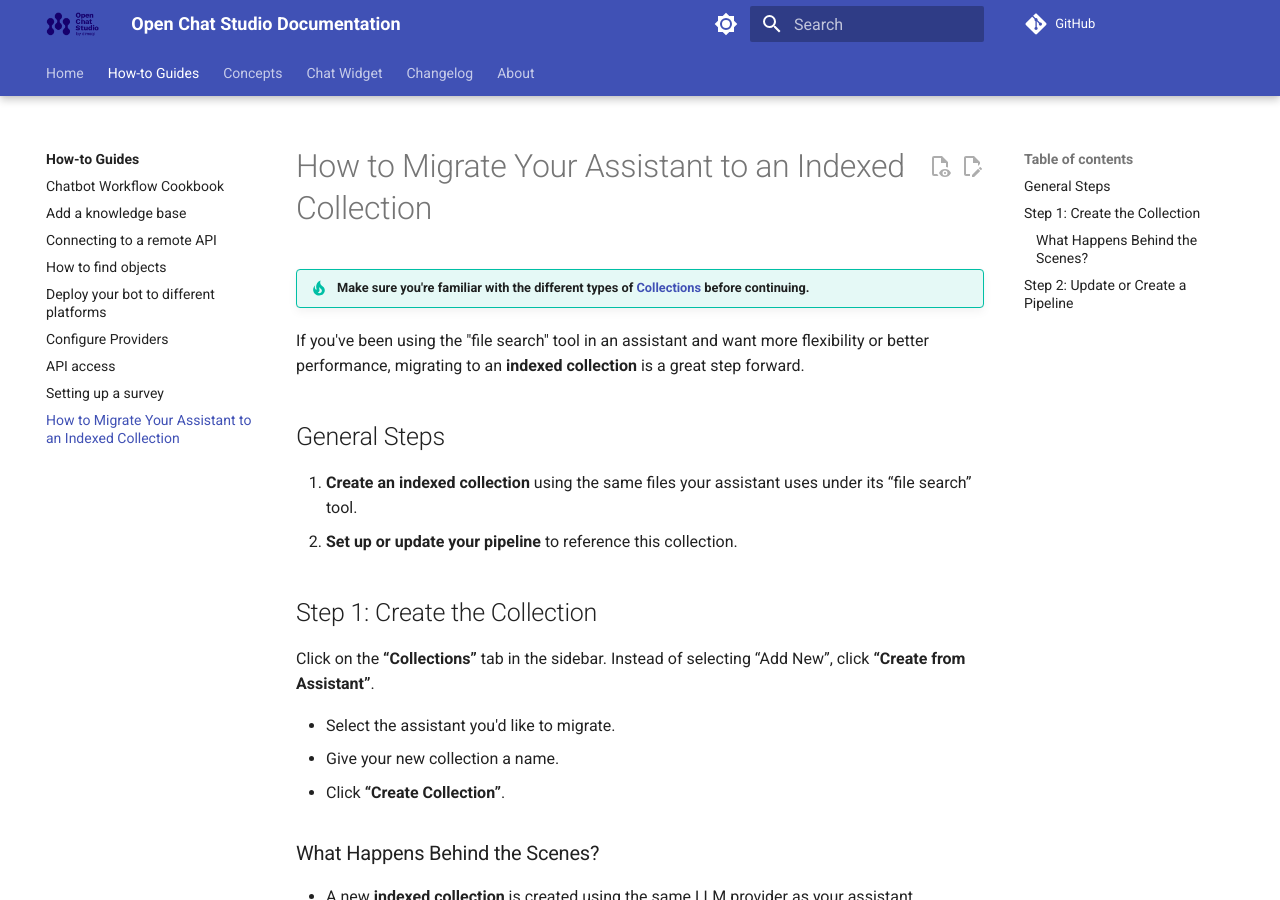
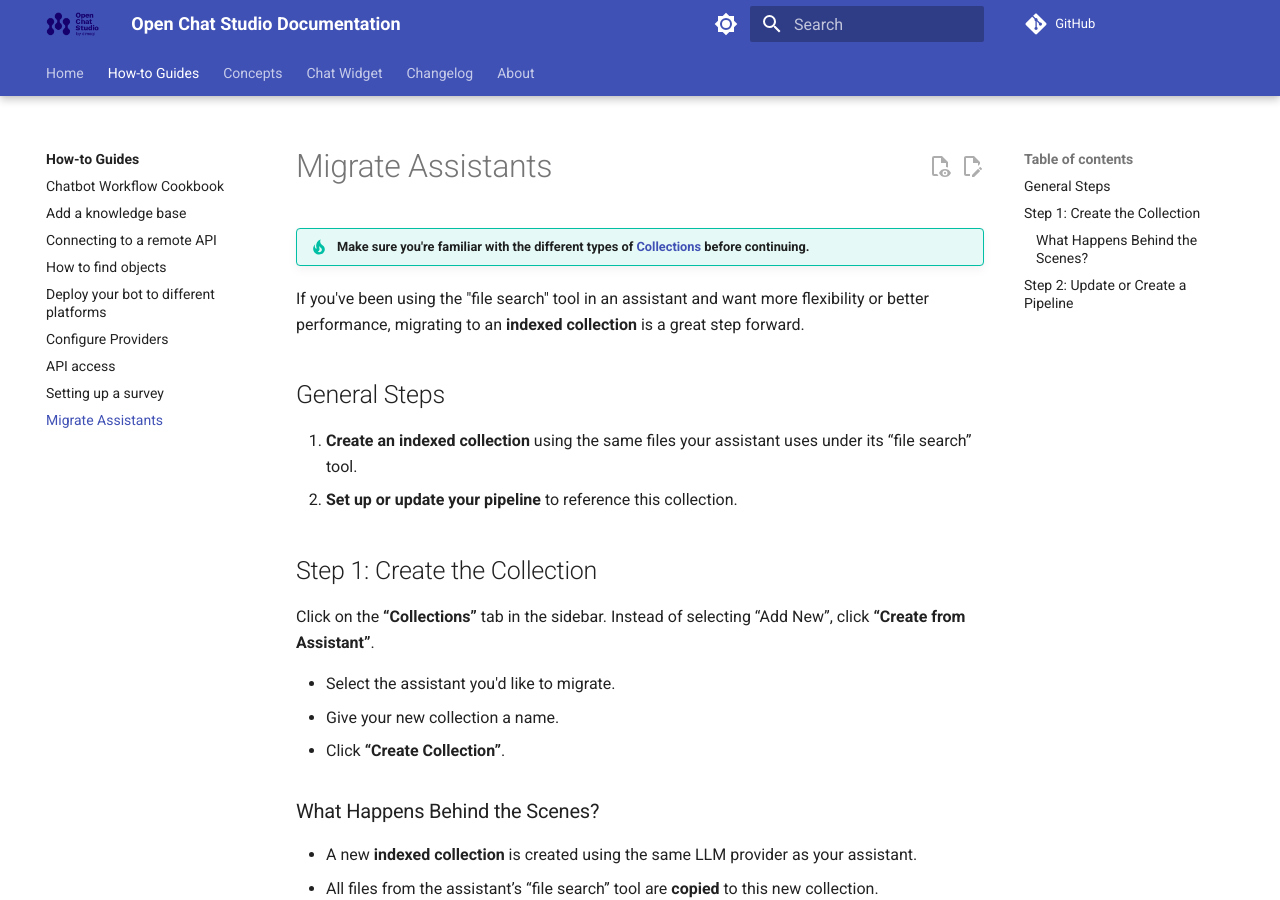
Before and after one commit to dimagi/open-chat-studio-docs, an MkDocs documentation site: the page built from docs/how-to/assistants_migration.md, in a window 1280 px wide and 900 px high. Built offline with MkDocs 1.6.1 and Material for MkDocs 9.7.7, drawn with Linux system fonts in a browser that asks for light colours; a script that is not in the unit is left out; comment, search, counter and statistics services are not loaded.

Commit message:
rename assistants migration

```diff
--- a/docs/how-to/migrate_from_assistant_to_collection.md
+++ b/docs/how-to/assistants_migration.md
@@ -1,5 +1,5 @@
 ---
-title: How to Migrate Your Assistant to an Indexed Collection
+title: Migrate Assistants
 ---
 
 !!! tip "Make sure you're familiar with the different types of [Collections][collections] before continuing."
--- a/mkdocs.yml
+++ b/mkdocs.yml
@@ -97,7 +97,7 @@
       - how-to/configure_providers.md
       - how-to/api_access.md
       - how-to/setting_up_a_survey.md
-      - how-to/migrate_from_assistant_to_collection.md
+      - how-to/assistants_migration.md
   - Concepts:
       - concepts/index.md
       - Chatbots:
```
Also changed, not shown: docs/concepts/collections/indexed.md (+1 -1 lines).
